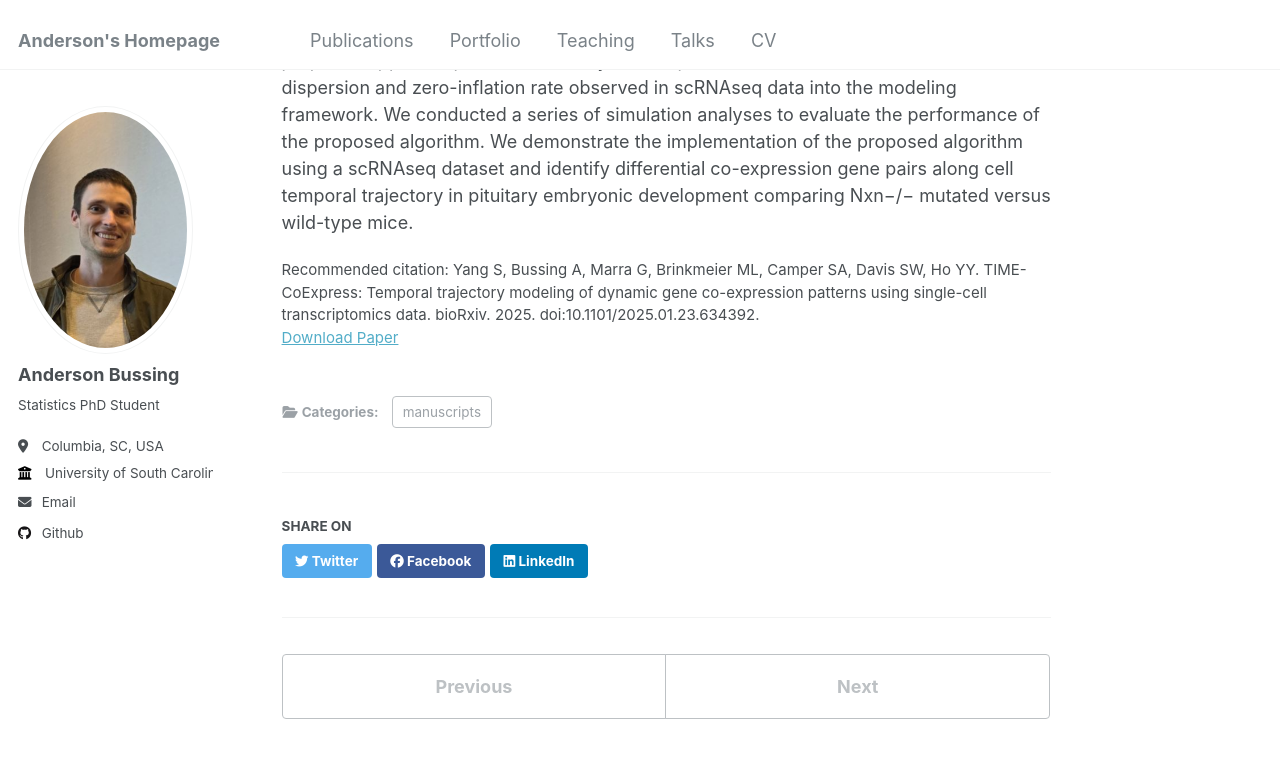
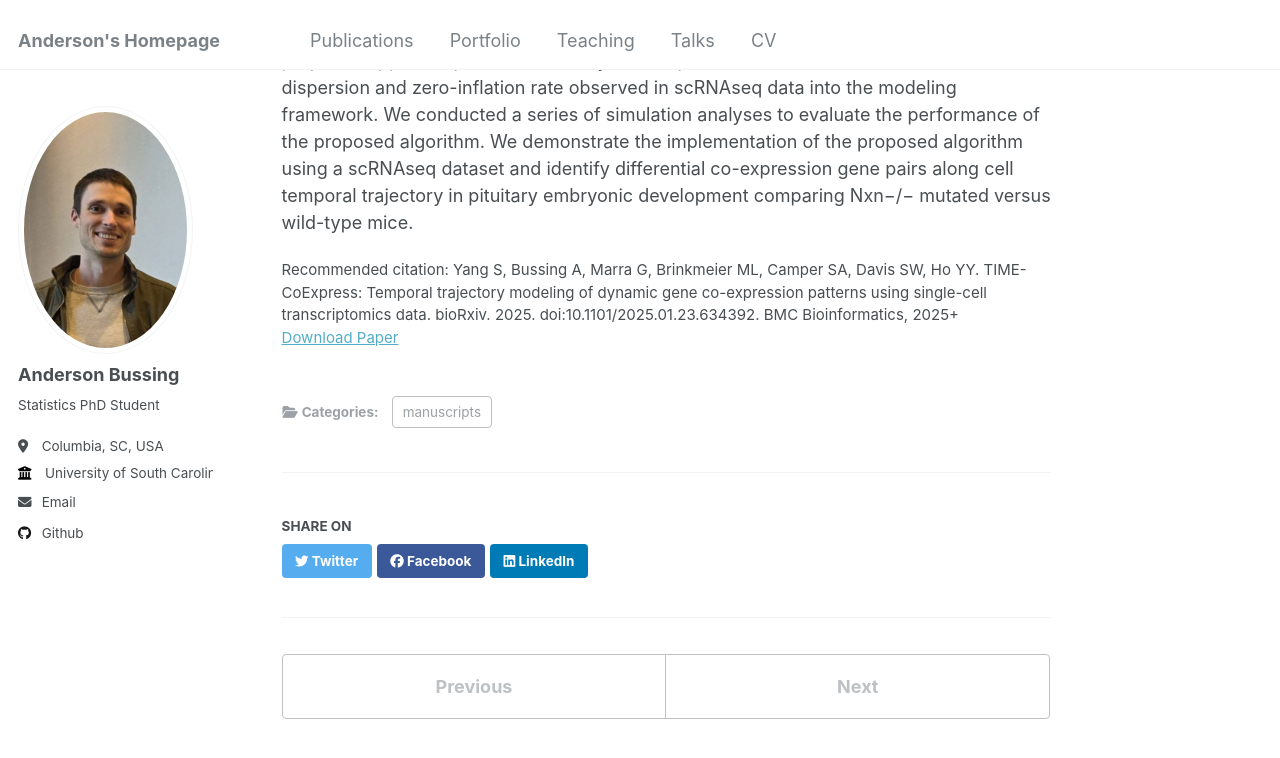
Before and after one commit to abussing/abussing.github.io, a Jekyll site: the page built from _publications/TIME-CoExpress.md, in a window 1280 px wide and 900 px high, scrolled down 509 px. Shown: the top 758 px of the window. Built offline with Jekyll 4.4.1, drawn with Linux system fonts in a browser that asks for light colours.

Commit message:
Update TIME-CoExpress.md

```diff
--- a/_publications/TIME-CoExpress.md
+++ b/_publications/TIME-CoExpress.md
@@ -7,7 +7,7 @@
 excerpt: "Existing approaches for gene co-expression analysis assume a restrictive linear change of gene co-expression..."
 venue: "BMC Bioinformatics (accepted)"
 paperurl: 'https://www.biorxiv.org/content/10.1101/2025.01.23.634392v1'
-citation: 'Yang S, Bussing A, Marra G, Brinkmeier ML, Camper SA, Davis SW, Ho YY. TIME-CoExpress: Temporal trajectory modeling of dynamic gene co-expression patterns using single-cell transcriptomics data. bioRxiv. 2025. doi:10.1101/2025.01.23.634392.'
+citation: 'Yang S, Bussing A, Marra G, Brinkmeier ML, Camper SA, Davis SW, Ho YY. TIME-CoExpress: Temporal trajectory modeling of dynamic gene co-expression patterns using single-cell transcriptomics data. bioRxiv. 2025. doi:10.1101/2025.01.23.634392. BMC Bioinformatics, 2025+'
 ---
 
 The rapid advancements of single-cell RNA sequencing (scRNAseq) technology provide high-resolution views of transcriptomic activity within a single cell. Most routine analyses of scRNAseq data focus on individual genes; however, the one-gene-at-a-time analysis is likely to miss meaningful genetic interactions. Gene co-expression analysis addresses this issue by identifying coordinated gene expression changes in response to cellular conditions, such as developmental or temporal trajectory. Identifying differential co-expression gene combinations along the cell temporal trajectory using scRNAseq data can provide deeper insight into the biological processes. Existing approaches for gene co-expression analysis assume a restrictive linear change of gene co-expression. In this paper, we propose a copula-based approach with proper data-driven smoothing functions to model non-linear gene co-expression changes along cellular temporal trajectories. Our proposed approach provides flexibility to incorporate characteristics such as over-dispersion and zero-inflation rate observed in scRNAseq data into the modeling framework. We conducted a series of simulation analyses to evaluate the performance of the proposed algorithm. We demonstrate the implementation of the proposed algorithm using a scRNAseq dataset and identify differential co-expression gene pairs along cell temporal trajectory in pituitary embryonic development comparing Nxn−/− mutated versus wild-type mice.
```
